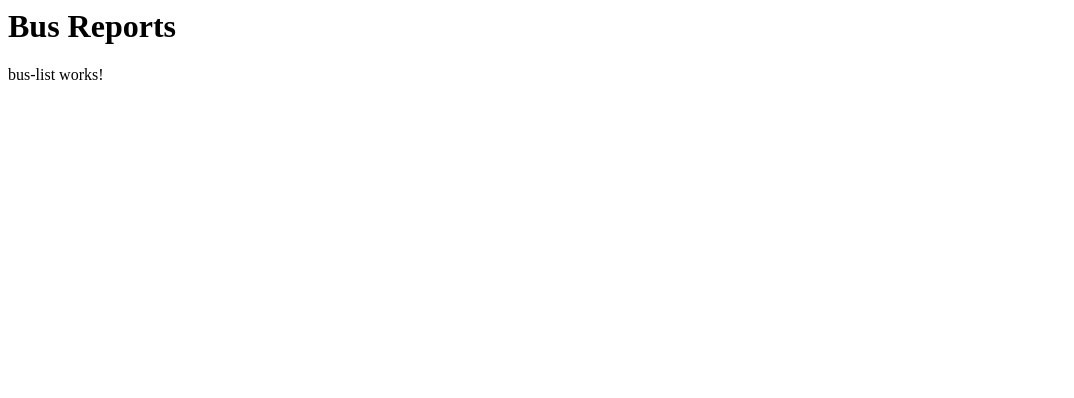
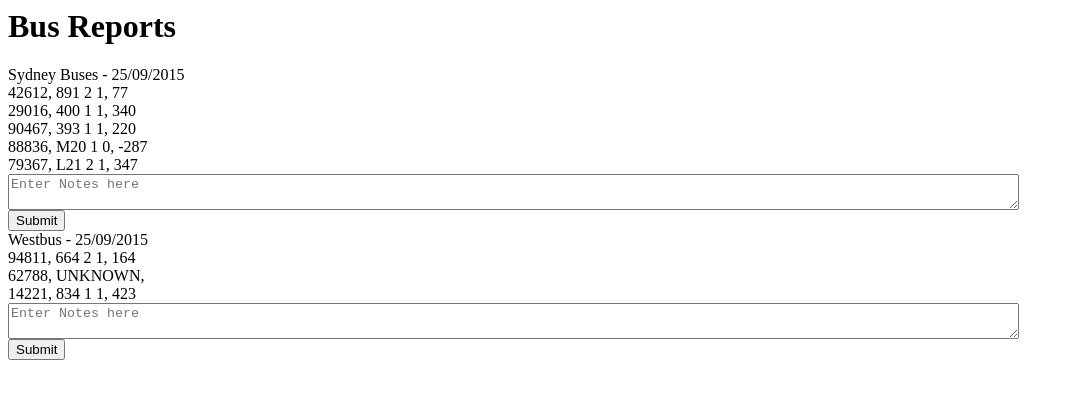
Before and after one commit to thaparmonika/angular-bus-reports, an Angular app: page / in a window 1280 px wide. Shown: the top 398 px of the page, without its empty margins (0-1074 px from the left). Built offline with nearby package versions, Linux system fonts and the light colour scheme.

Commit message:
dynamic data

```diff
--- a/src/app/bus-data.service.ts
+++ b/src/app/bus-data.service.ts
@@ -3,7 +3,9 @@
 
 import { BusList } from './bus-list/bus-list';
 
-@Injectable()
+@Injectable({
+  providedIn: 'root'
+})
 export class BusDataService {
 
   busDataUrl = 'assets/bus-services-data.json';
@@ -11,6 +13,6 @@
   constructor(private http: HttpClient) { }
 
   getBusData() {
-    return this.http.get<BusList[]>(this.busDataUrl);
+    return this.http.get(this.busDataUrl);
   }
 }
--- a/src/app/bus-list/bus-list.component.html
+++ b/src/app/bus-list/bus-list.component.html
@@ -1,3 +1,4 @@
-<p>
-bus-list works!
-</p>
+<div *ngFor="let busList of busData">
+  {{busList.organisation}} - {{busList.date}}
+  <app-bus-report [BusReport]="busList.busData"></app-bus-report>
+</div>
--- a/src/app/bus-list/bus-list.component.ts
+++ b/src/app/bus-list/bus-list.component.ts
@@ -6,7 +6,6 @@
 @Component({
   selector: 'app-bus-list',
   templateUrl: './bus-list.component.html',
-  providers: [BusDataService],
   styleUrls: ['./bus-list.component.css']
 })
 export class BusListComponent implements OnInit {
@@ -18,6 +17,6 @@
     this.getBusData();
   }
  getBusData(): void {
-    this.busDataService.getBusData().subscribe(busData => (this.busData = busData));
+    this.busDataService.getBusData().subscribe(busData => (this.busData = busData['data']));
   }
 }
--- a/src/app/bus-report/bus-report.component.css
+++ b/src/app/bus-report/bus-report.component.css
@@ -0,0 +1,3 @@
+textarea {
+  width:80%;
+}
--- a/src/app/bus-report/bus-report.component.html
+++ b/src/app/bus-report/bus-report.component.html
@@ -1,3 +1,7 @@
-<p>
-bus-report works!
-</p>
+<div *ngFor="let bus of BusReport">
+    {{bus.busId}}, {{bus.routeVariant}}, {{bus.deviationFromTimetable}}
+</div>
+<div>
+  <textarea placeholder="Enter Notes here"></textarea>
+</div>
+<button>Submit</button>
--- a/src/app/bus-report/bus-report.component.ts
+++ b/src/app/bus-report/bus-report.component.ts
@@ -1,4 +1,6 @@
-import { Component, OnInit } from '@angular/core';
+import { Component, OnInit, Input } from '@angular/core';
+
+import { BusReport } from './bus-report';
 
 @Component({
   selector: 'app-bus-report',
@@ -6,7 +8,7 @@
   styleUrls: ['./bus-report.component.css']
 })
 export class BusReportComponent implements OnInit {
-
+  @Input() BusReport: BusReport;
   constructor() { }
 
   ngOnInit() {
```
